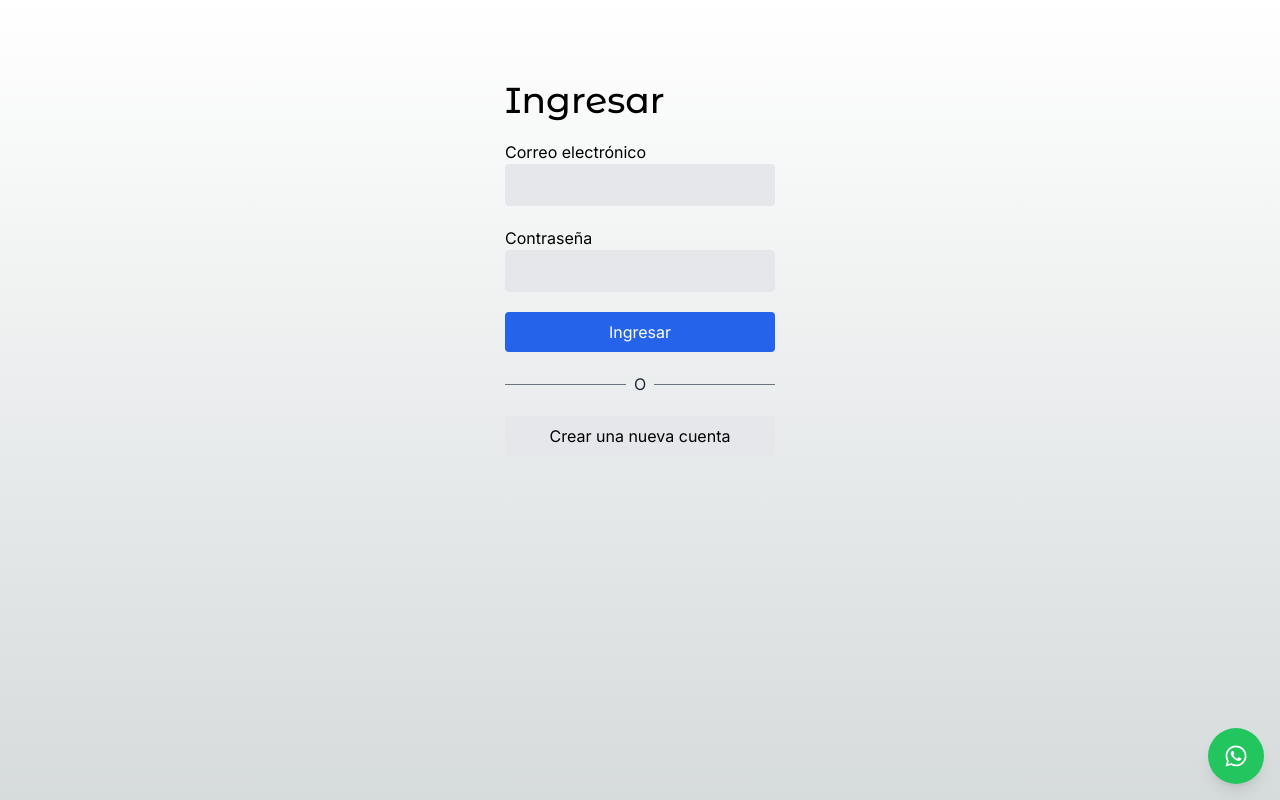
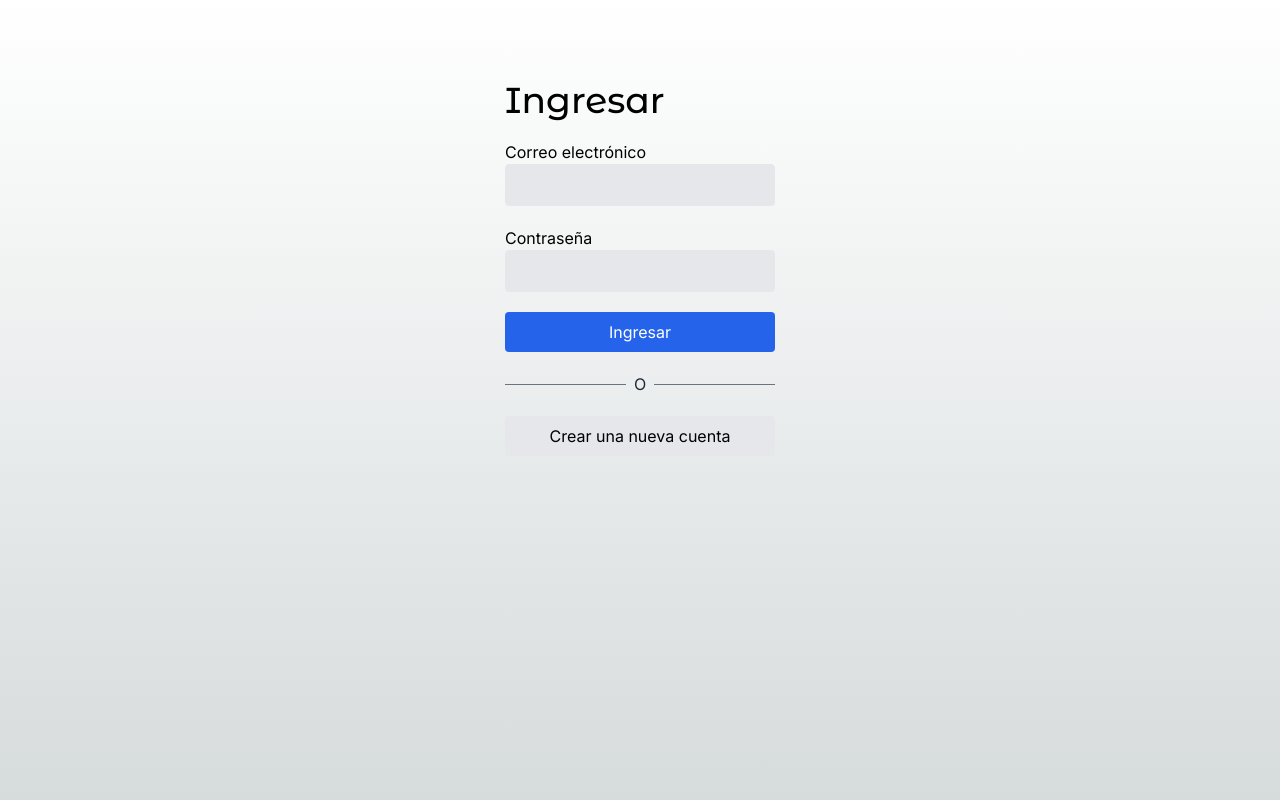
Before and after one commit to javikachuka/online-shop, a Next.js app: page /auth/login in a window 1280 px wide. Built offline with nearby package versions, Linux system fonts and the light colour scheme; no server answers; what mercadopago would draw is missing.

Commit message:
custom number wsp

```diff
--- a/src/actions/company/company-actions.ts
+++ b/src/actions/company/company-actions.ts
@@ -272,7 +272,8 @@ export const getCompanyNameLogo = async () => {
         where: { isDefault: true },
         select: {
           name: true,
-          logo: true
+          logo: true,
+          phone: true
         }
       });
 
--- a/src/app/(shop)/layout.tsx
+++ b/src/app/(shop)/layout.tsx
@@ -1,5 +1,5 @@
 import { getCompanyNameLogo, getMenuLinks } from "@/actions";
-import { Footer, Sidebar, TopMenu } from "@/components";
+import { Footer, Sidebar, TopMenu, WhatsAppFloat } from "@/components";
 
 export default async function ShopLayout({
  children
@@ -18,6 +18,12 @@ export default async function ShopLayout({
         {children}
         </div>
         <Footer />
+        {/* WhatsApp Float Button - aparece en todas las páginas */}
+        <WhatsAppFloat
+          phoneNumber={companyInfo.company?.phone || process.env.NEXT_PUBLIC_WHATSAPP_NUMBER || "1234567890"}
+          message={process.env.NEXT_PUBLIC_WHATSAPP_MESSAGE}
+          position="bottom-right"
+        />
     </main>
   );
 }
--- a/src/app/layout.tsx
+++ b/src/app/layout.tsx
@@ -2,7 +2,7 @@ import type { Metadata } from "next";
 import { inter } from "@/config/fonts";
 
 import "./globals.css";
-import { Providers, WhatsAppFloat } from "@/components";
+import { Providers } from "@/components";
 
 
 
@@ -25,12 +25,6 @@ export default function RootLayout({
         <Providers>
           {children}
         </Providers>
-        {/* WhatsApp Float Button - aparece en todas las páginas */}
-        <WhatsAppFloat
-          phoneNumber={process.env.NEXT_PUBLIC_WHATSAPP_NUMBER || "1234567890"}
-          message={process.env.NEXT_PUBLIC_WHATSAPP_MESSAGE}
-          position="bottom-right"
-        />
       </body>
     </html>
   );
```
